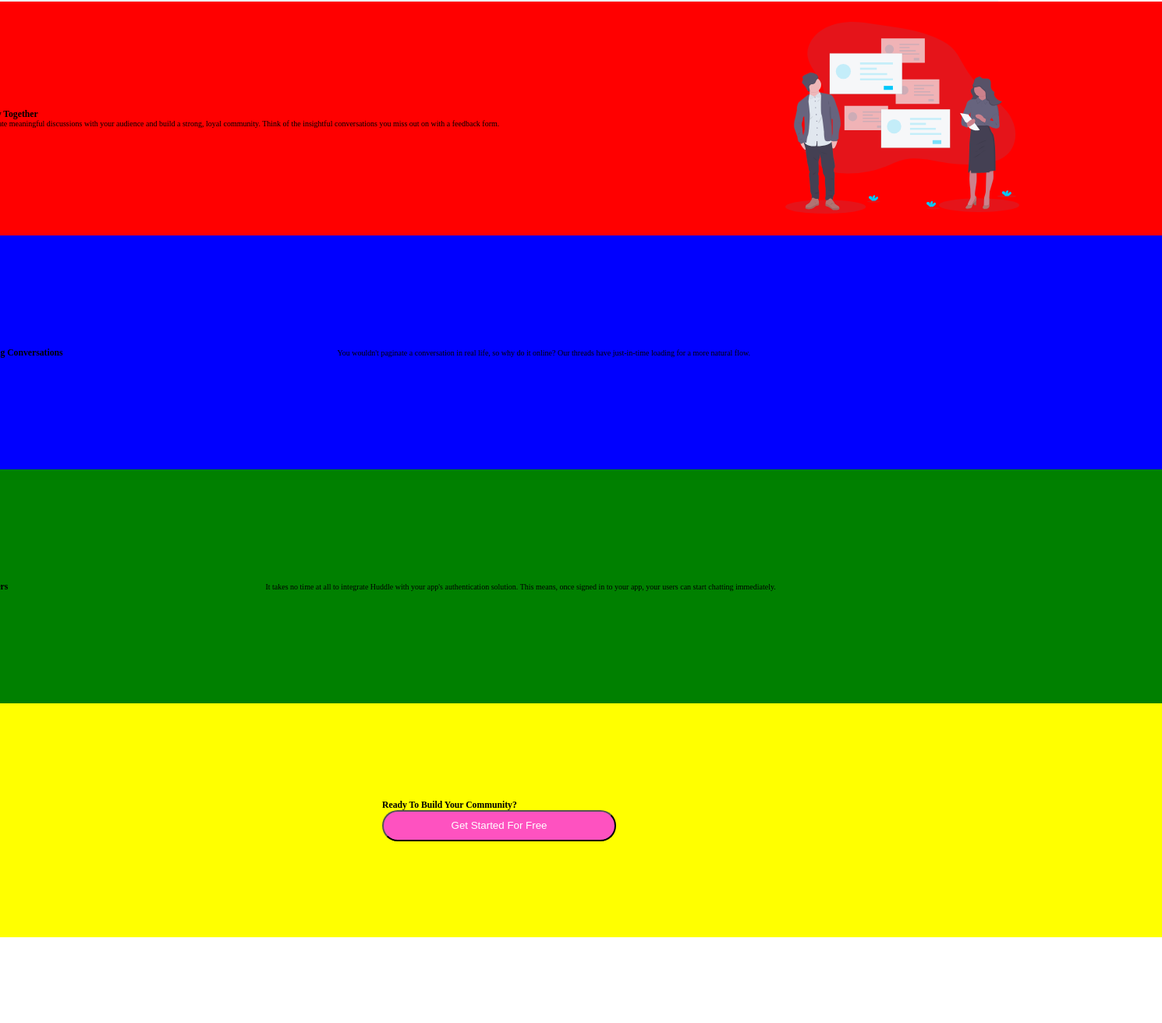
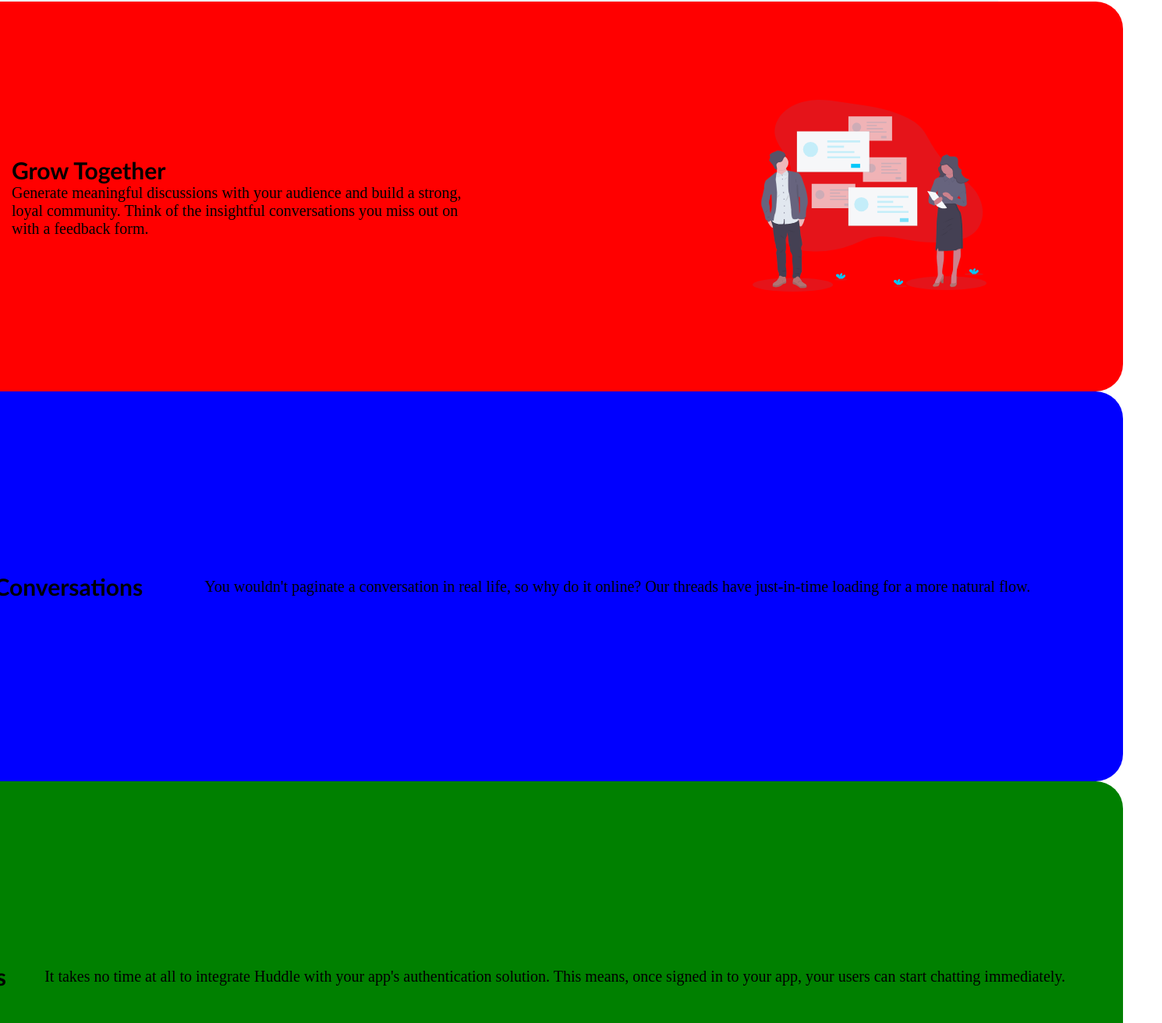
Before and after one commit to PedroThalesSP/Huddle-Community, a plain HTML site: page index.html in a window 1280 px wide. Shown: the part 708-2020 px from the top of the page at 78% size, 1490 px wide, since content can reach past the window. Before the commit the page ends 1910 px from the top, so only its background shows below. Drawn offline with Linux system fonts and the light colour scheme.

Commit message:
Estilo dos main

```diff
--- a/Style.css
+++ b/Style.css
@@ -22,6 +22,15 @@ h1{
     font-family:'Gill Sans', 'Gill Sans MT', Calibri, 'Trebuchet MS', sans-serif ;
     font-size: 50px;
     margin: 30px 30px 30px 0px;
+}
+
+h3{
+    font-size: 30px;
+    font-family:'Gill Sans', 'Gill Sans MT', Calibri, 'Trebuchet MS', sans-serif ;
+}
+
+p{
+    font-size: 20px;
 }
 
 nav {
@@ -76,8 +85,14 @@ main{
     justify-content: space-around;
     align-items: center;
     background-color: red;
-    height: 300px;
-    width: 1700px;
+    border-radius: 35px;
+    height: 500px;
+    width: 1600px;
+
+}
+
+.div_section_one{
+width: 600px;
 }
 
 .section_one img{
@@ -89,8 +104,9 @@ width: 300px;
     justify-content: space-around;
     align-items: center;
     background-color: blue;
-    height: 300px;
-    width: 1700px;
+    border-radius: 35px;
+    height: 500px;
+    width: 1600px;
 }
 
 .section_three{
@@ -98,16 +114,19 @@ width: 300px;
     justify-content: space-around;
     align-items: center;
     background-color: green;
-    height: 300px;
-    width: 1700px;
+    border-radius: 35px;
+    height: 500px;
+    width: 1600px;
 }
+
 .section_four{
     display: flex;
     justify-content: space-around;
     align-items: center;
     background-color: yellow;
-    height: 300px;
-    width: 1700px;
+    border-radius: 35px;
+    height: 500px;
+    width: 1600px;
 }
 
 .first_button{
--- a/index.html
+++ b/index.html
@@ -63,7 +63,7 @@
 
     <section class="section_one">
 
-      <div>
+      <div class="div_section_one" >
         <h3>Grow Together </h3>
         <p>Generate meaningful discussions with your audience and build a strong, loyal community. Think of the insightful
         conversations you miss out on with a feedback form. </p>
```
